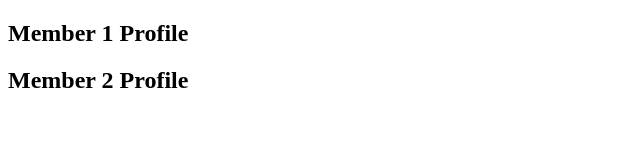
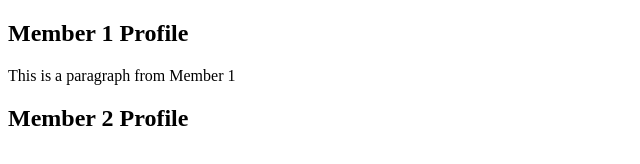
Before and after one commit to longsnhu/branch, a plain HTML site: page index.html in a window 1280 px wide. Shown: the whole page, without its empty margins (0-640 px from the left). Drawn offline with Linux system fonts and the light colour scheme.

Commit message:
Member 1 commit second time

```diff
--- a/index.html
+++ b/index.html
@@ -7,6 +7,7 @@
   <body>
     <section id='member1'>
       <h2>Member 1 Profile</h2>
+      <p>This is a paragraph from Member 1</p>
     </section>
     <section id='member2'>
       <h2>Member 2 Profile</h2>
```
